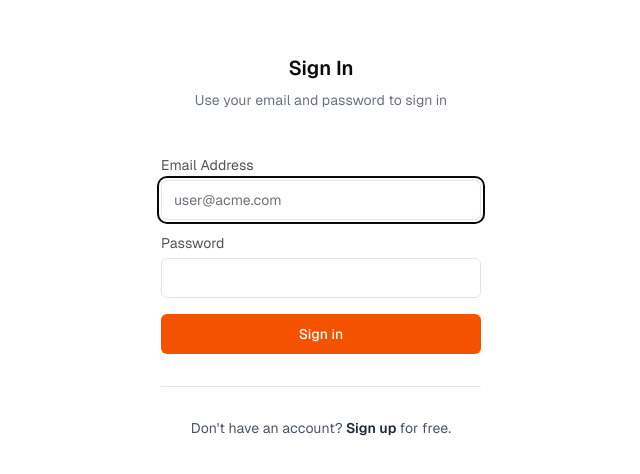
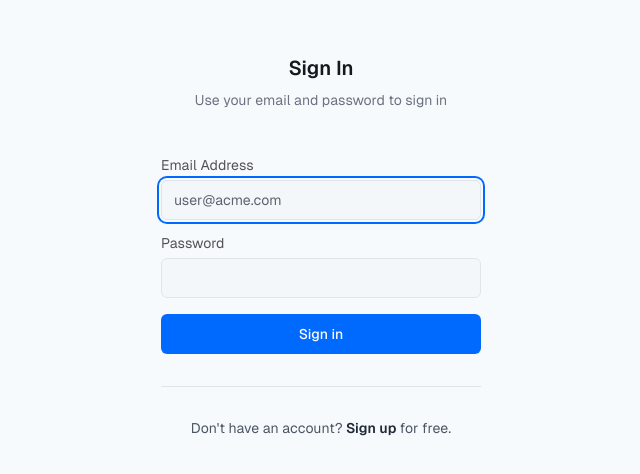
Before and after one commit to yours7himanshu/Hackathon, a Next.js app: page /login in a window 1280 px wide. Shown: the part 154-628 px from the top of the page, without its empty margins (319-959 px from the left). Built offline with nearby package versions, Linux system fonts and the light colour scheme.

Commit message:
improved frontend ui

```diff
--- a/app/globals.css
+++ b/app/globals.css
@@ -24,73 +24,73 @@
 
 @layer base {
     :root {
-        --background: 0 0% 100%;
-        --foreground: 240 10% 3.9%;
+        --background: 210 50% 98%;
+        --foreground: 220 20% 10%;
         --card: 0 0% 100%;
-        --card-foreground: 240 10% 3.9%;
+        --card-foreground: 220 20% 10%;
         --popover: 0 0% 100%;
-        --popover-foreground: 240 10% 3.9%;
-        --primary: 20 100% 48%;
+        --popover-foreground: 220 20% 10%;
+        --primary: 215 100% 50%;
         --primary-foreground: 0 0% 98%;
-        --secondary: 240 4.8% 95.9%;
-        --secondary-foreground: 240 5.9% 10%;
-        --muted: 0 0% 100%;
-        --muted-foreground: 240 3.8% 46.1%;
-        --accent: 240 4.8% 95.9%;
-        --accent-foreground: 240 5.9% 10%;
+        --secondary: 215 30% 95%;
+        --secondary-foreground: 220 20% 10%;
+        --muted: 210 40% 97%;
+        --muted-foreground: 220 10% 40%;
+        --accent: 215 100% 96%;
+        --accent-foreground: 215 100% 30%;
         --destructive: 0 84.2% 60.2%;
         --destructive-foreground: 0 0% 98%;
-        --border: 240 5.9% 90%;
-        --input: 240 5.9% 90%;
-        --ring: 240 10% 3.9%;
-        --chart-1: 12 76% 61%;
-        --chart-2: 173 58% 39%;
-        --chart-3: 197 37% 24%;
-        --chart-4: 43 74% 66%;
-        --chart-5: 27 87% 67%;
+        --border: 215 20% 90%;
+        --input: 215 20% 90%;
+        --ring: 215 100% 50%;
+        --chart-1: 215 70% 60%;
+        --chart-2: 190 70% 50%;
+        --chart-3: 240 60% 60%;
+        --chart-4: 260 70% 60%;
+        --chart-5: 280 70% 60%;
         --radius: 0.5rem;
-        --sidebar-background: 0 0% 98%;
-        --sidebar-foreground: 240 5.3% 26.1%;
-        --sidebar-primary: 240 5.9% 10%;
+        --sidebar-background: 215 30% 97%;
+        --sidebar-foreground: 220 20% 30%;
+        --sidebar-primary: 215 100% 50%;
         --sidebar-primary-foreground: 0 0% 98%;
-        --sidebar-accent: 240 4.8% 95.9%;
-        --sidebar-accent-foreground: 240 5.9% 10%;
-        --sidebar-border: 220 13% 91%;
-        --sidebar-ring: 217.2 91.2% 59.8%;
+        --sidebar-accent: 215 30% 95%;
+        --sidebar-accent-foreground: 215 70% 20%;
+        --sidebar-border: 215 30% 90%;
+        --sidebar-ring: 215 100% 60%;
     }
     .dark {
-        --background: 240 10% 3.9%;
-        --foreground: 0 0% 98%;
-        --card: 240 10% 3.9%;
-        --card-foreground: 0 0% 98%;
-        --popover: 240 10% 3.9%;
-        --popover-foreground: 0 0% 98%;
-        --primary: 0 0% 98%;
-        --primary-foreground: 240 5.9% 10%;
-        --secondary: 240 3.7% 15.9%;
-        --secondary-foreground: 0 0% 98%;
-        --muted: 240 3.7% 15.9%;
-        --muted-foreground: 240 5% 64.9%;
-        --accent: 240 3.7% 15.9%;
-        --accent-foreground: 0 0% 98%;
-        --destructive: 0 62.8% 30.6%;
-        --destructive-foreground: 0 0% 98%;
-        --border: 240 3.7% 15.9%;
-        --input: 240 3.7% 15.9%;
-        --ring: 240 4.9% 83.9%;
-        --chart-1: 220 70% 50%;
-        --chart-2: 160 60% 45%;
-        --chart-3: 30 80% 55%;
-        --chart-4: 280 65% 60%;
-        --chart-5: 340 75% 55%;
-        --sidebar-background: 240 5.9% 10%;
-        --sidebar-foreground: 240 4.8% 95.9%;
-        --sidebar-primary: 224.3 76.3% 48%;
-        --sidebar-primary-foreground: 0 0% 100%;
-        --sidebar-accent: 240 3.7% 15.9%;
-        --sidebar-accent-foreground: 240 4.8% 95.9%;
-        --sidebar-border: 240 3.7% 15.9%;
-        --sidebar-ring: 217.2 91.2% 59.8%;
+        --background: 225 30% 10%;
+        --foreground: 210 20% 98%;
+        --card: 225 25% 15%;
+        --card-foreground: 210 20% 98%;
+        --popover: 225 25% 15%;
+        --popover-foreground: 210 20% 98%;
+        --primary: 210 100% 65%;
+        --primary-foreground: 225 25% 15%;
+        --secondary: 225 20% 20%;
+        --secondary-foreground: 210 20% 98%;
+        --muted: 225 20% 20%;
+        --muted-foreground: 210 20% 80%;
+        --accent: 215 30% 30%;
+        --accent-foreground: 210 20% 98%;
+        --destructive: 0 70% 45%;
+        --destructive-foreground: 210 20% 98%;
+        --border: 225 20% 25%;
+        --input: 225 20% 25%;
+        --ring: 210 100% 65%;
+        --chart-1: 210 80% 60%;
+        --chart-2: 190 75% 55%;
+        --chart-3: 230 70% 65%;
+        --chart-4: 260 75% 65%;
+        --chart-5: 280 70% 60%;
+        --sidebar-background: 225 35% 15%;
+        --sidebar-foreground: 210 15% 90%;
+        --sidebar-primary: 210 100% 65%;
+        --sidebar-primary-foreground: 225 35% 15%;
+        --sidebar-accent: 225 25% 25%;
+        --sidebar-accent-foreground: 210 15% 90%;
+        --sidebar-border: 225 25% 25%;
+        --sidebar-ring: 210 100% 65%;
     }
 }
 
@@ -176,3 +176,27 @@
 .suggestion-highlight {
     @apply bg-blue-200 hover:bg-blue-300 dark:hover:bg-blue-400/50 dark:text-blue-50 dark:bg-blue-500/40;
 }
+
+/* Button styling for Search and Deep Research buttons */
+/* .search-button,
+.deep-research-button,
+button[type="submit"],
+.primary-button {
+    @apply bg-primary text-primary-foreground hover:bg-primary/90 active:bg-primary/80;
+} */
+
+/* Override any orange focus/active states */
+button:focus-visible,
+button:active {
+    @apply ring-primary/70 outline-primary/70;
+    background-color: hsl(var(--primary));
+    color: hsl(var(--primary-foreground));
+}
+
+/* Ensure that buttons with orange backgrounds are changed to use the primary color */
+[class*="btn-orange"],
+[class*="orange-bg"],
+.orange-button {
+    background-color: hsl(var(--primary)) !important;
+    color: hsl(var(--primary-foreground)) !important;
+}
--- a/app/layout.tsx
+++ b/app/layout.tsx
@@ -9,7 +9,7 @@ import './globals.css';
 
 export const metadata: Metadata = {
   metadataBase: new URL('https://extract.chat'),
-  title: 'Extract Chat - by Firecrawl',
+  title: 'Medical Research AI 🐬',
   description:
     'Extract Chat allows you to extract information from any website with the help of an AI chatbot.',
 };
--- a/components/app-sidebar.tsx
+++ b/components/app-sidebar.tsx
@@ -36,7 +36,7 @@ export function AppSidebar({ user }: { user: User | undefined }) {
                 className="flex flex-row gap-3 items-center"
               >
                 <span className="text-lg font-semibold hover:bg-muted  rounded-md cursor-pointer">
-                  Deep Research
+                  Medical AI
                 </span>
               </Link>
               <Link
@@ -47,7 +47,7 @@ export function AppSidebar({ user }: { user: User | undefined }) {
                 className="flex flex-row gap-3 items-center"
               >
                 <span className="text-sm text-muted-foreground leading-3">
-                  by Firecrawl 🔥
+                  Easy Research 🐬
                 </span>
               </Link>
             </div>
--- a/components/chat-header.tsx
+++ b/components/chat-header.tsx
@@ -100,11 +100,11 @@ function PureChatHeader({
 
       <Button
         variant="outline"
-        className="hidden md:flex py-1.5 px-2 h-fit md:h-[34px] order-4 md:ml-auto"
+        className="hidden md:flex py-1.5 px-2 h-fit md:h-[34px] order-4 md:ml-auto mr-16 border-blue-700"
         asChild
       >
         <Link
-          href="https://github.com/nickscamara/extract-chat"
+          href="https://github.com/yours7himanshu/Hackathon"
           target="_blank"
         >
           <span className="flex items-center gap-2">
@@ -126,7 +126,7 @@ function PureChatHeader({
         </Link>
       </Button>
 
-      <Button
+      {/* <Button
         variant="outline"
         className="hidden md:flex py-1.5 px-2 h-fit md:h-[34px] order-4 "
         asChild
@@ -149,7 +149,7 @@ function PureChatHeader({
             Get Firecrawl API Key
           </span>
         </Link>
-      </Button>
+      </Button> */}
     </header>
   );
 }
--- a/components/multimodal-input.tsx
+++ b/components/multimodal-input.tsx
@@ -285,14 +285,14 @@ function PureMultimodalInput({
           <TabsList className="bg-transparent border rounded-full p-1 h-fit">
             <TabsTrigger
               value="search"
-              className="rounded-full px-3 py-1.5 h-fit flex items-center gap-2 data-[state=inactive]:bg-transparent data-[state=active]:bg-orange-50 hover:bg-orange-50/50 data-[state=active]:text-orange-600 border-0 data-[state=active]:shadow-none transition-colors"
+              className="rounded-full px-3 py-1.5 h-fit flex items-center gap-2 data-[state=inactive]:bg-transparent data-[state=active]:bg-blue-400 hover:bg-blue-50/50 data-[state=active]:text-white border-0 data-[state=active]:shadow-none transition-colors"
             >
               <Search size={14} />
               Search
             </TabsTrigger>
             <TabsTrigger
               value="deep-research"
-              className="rounded-full px-3 py-1.5 h-fit flex items-center gap-2 data-[state=inactive]:bg-transparent data-[state=active]:bg-orange-50 hover:bg-orange-50/50 data-[state=active]:text-orange-600 border-0 data-[state=active]:shadow-none transition-colors"
+              className="rounded-full px-3 py-1.5 h-fit flex items-center gap-2 data-[state=inactive]:bg-transparent data-[state=active]:bg-blue-400 hover:bg-blue-50/50 data-[state=active]:text-white border-0 data-[state=active]:shadow-none transition-colors"
             >
               <Telescope size={14} />
               Deep Research
--- a/components/suggested-actions.tsx
+++ b/components/suggested-actions.tsx
@@ -17,8 +17,8 @@ interface SuggestedActionsProps {
 function PureSuggestedActions({ chatId, append }: SuggestedActionsProps) {
   const suggestedActions = [
     {
-      title: 'Research a topic',
-      label: 'deep dive with AI',
+      title: 'Research a medical topic',
+      label: 'Explore the Frontiers of Medical Research with AI',
       action:
         'Perform deep research on this topic and provide a comprehensive analysis: ',
     },
```
Also changed, not shown: 1 other file (tests, documents, lock files or other folders).
